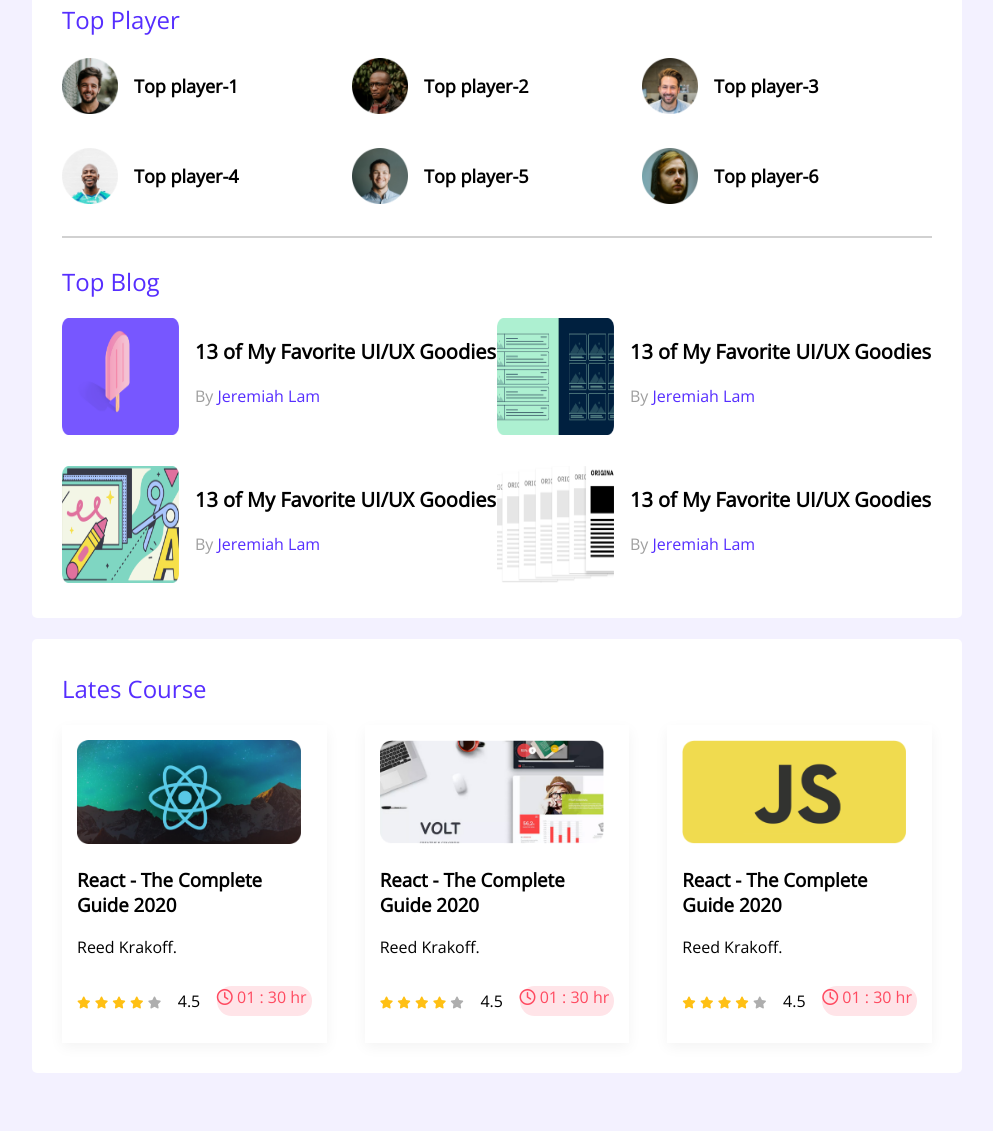
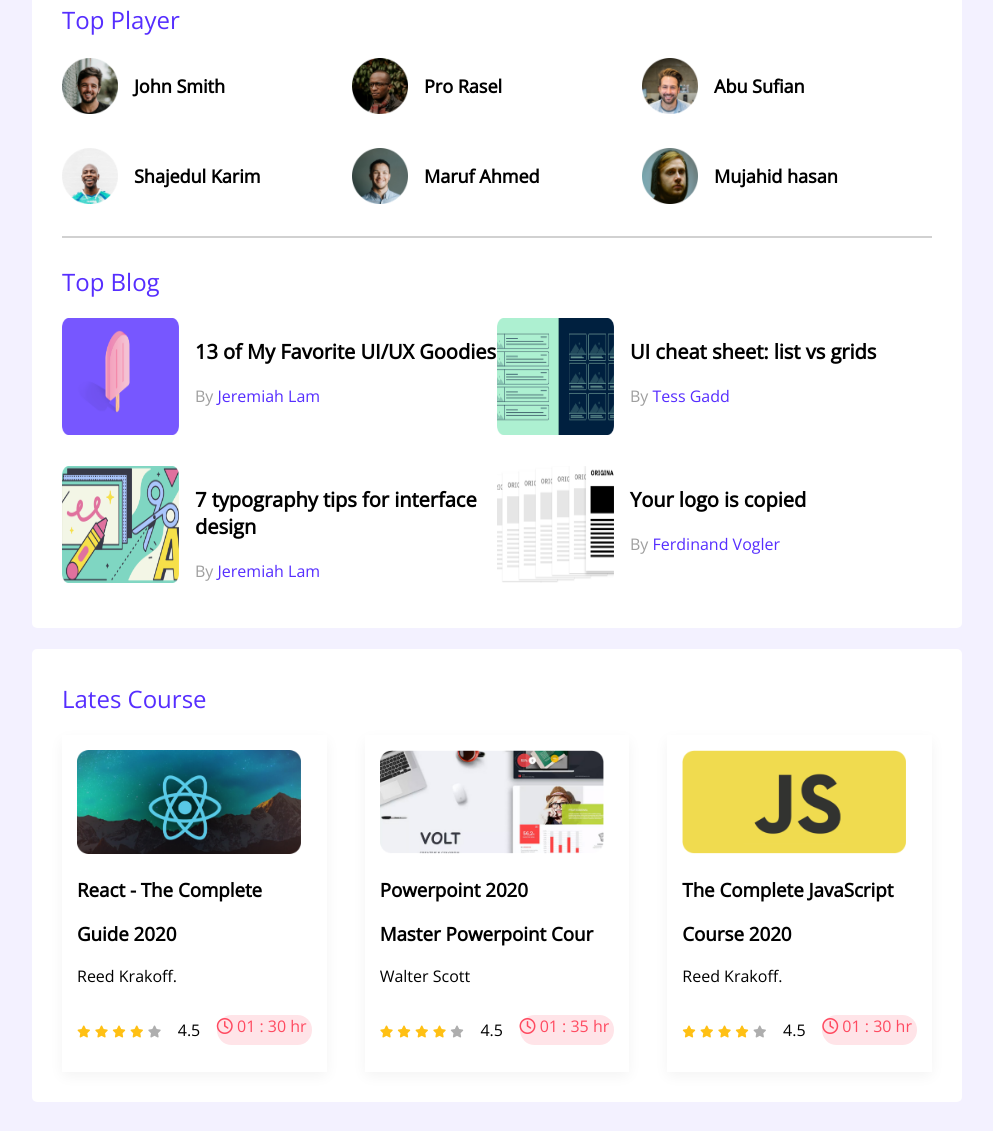
Before and after one commit to safayatalif/leader-board-css3, a plain HTML site: page index.html in a window 1280 px wide. Shown: the part 38-1169 px from the top of the page, without its empty margins (143-1136 px from the left). Before the commit the page ends 1140 px from the top, so only its background shows below. Drawn offline with nearby package versions, Linux system fonts and the light colour scheme.

Commit message:
some text coustomist

```diff
--- a/index.html
+++ b/index.html
@@ -26,27 +26,27 @@
                 <div class="players">
                     <div class="player">
                         <img src="images/players/player-1.png" alt="">
-                        <h3 class="player-name">Top player-1</h3>
+                        <h3 class="player-name">John Smith</h3>
                     </div>
                     <div class="player">
                         <img src="images/players/player-2.png" alt="">
-                        <h3 class="player-name">Top player-2</h3>
+                        <h3 class="player-name">Pro Rasel</h3>
                     </div>
                     <div class="player">
                         <img src="images/players/player-3.png" alt="">
-                        <h3 class="player-name">Top player-3</h3>
+                        <h3 class="player-name">Abu Sufian</h3>
                     </div>
                     <div class="player">
                         <img src="images/players/player-4.png" alt="">
-                        <h3 class="player-name">Top player-4</h3>
+                        <h3 class="player-name">Shajedul Karim</h3>
                     </div>
                     <div class="player">
                         <img src="images/players/player-5.png" alt="">
-                        <h3 class="player-name">Top player-5</h3>
+                        <h3 class="player-name">Maruf Ahmed</h3>
                     </div>
                     <div class="player">
                         <img src="images/players/player-6.png" alt="">
-                        <h3 class="player-name">Top player-6</h3>
+                        <h3 class="player-name">Mujahid hasan</h3>
                     </div>
                 </div>
             </div>
@@ -68,8 +68,9 @@
                             <img src="images/blogs/blog-2.png" alt="">
                         </div>
                         <div class="blog-info">
-                            <h3 class="blog-title">13 of My Favorite UI/UX Goodies</h3>
-                            <p class="blog-author">By <a href="">Jeremiah Lam</a></p>
+                            <h3 class="blog-title">UI cheat sheet:
+                                list vs grids</h3>
+                            <p class="blog-author">By <a href="">Tess Gadd</a></p>
                         </div>
                     </div>
                     <div class="blog">
@@ -77,7 +78,8 @@
                             <img src="images/blogs/blog-3.png" alt="">
                         </div>
                         <div class="blog-info">
-                            <h3 class="blog-title">13 of My Favorite UI/UX Goodies</h3>
+                            <h3 class="blog-title">7 typography tips
+                                for interface design</h3>
                             <p class="blog-author">By <a href="">Jeremiah Lam</a></p>
                         </div>
                     </div>
@@ -86,8 +88,9 @@
                             <img src="images/blogs/blog-4.png" alt="">
                         </div>
                         <div class="blog-info">
-                            <h3 class="blog-title">13 of My Favorite UI/UX Goodies</h3>
-                            <p class="blog-author">By <a href="">Jeremiah Lam</a></p>
+                            <h3 class="blog-title">Your logo is
+                                copied</h3>
+                            <p class="blog-author">By <a href="">Ferdinand Vogler</a></p>
                         </div>
                     </div>
                 </article>
@@ -102,7 +105,8 @@
                         <img src="images/courses/course-1.png" alt="">
                     </div>
                     <div class="course-detail">
-                        <h3 class="course-title">React - The Complete Guide 2020</h3>
+                        <h3 class="course-title">React - The Complete</h3>
+                        <h3 class="course-title"> Guide 2020</h3>
                         <p class="course-author">Reed Krakoff.</p>
                         <div class="course-info">
                             <div>
@@ -127,8 +131,9 @@
                         <img src="images/courses/course-2.png" alt="">
                     </div>
                     <div class="course-detail">
-                        <h3 class="course-title">React - The Complete Guide 2020</h3>
-                        <p class="course-author">Reed Krakoff.</p>
+                        <h3 class="course-title">Powerpoint 2020</h3>
+                        <h3 class="course-title">Master Powerpoint Cour</h3>
+                        <p class="course-author">Walter Scott</p>
                         <div class="course-info">
                             <div>
                                 <i class="fa-solid fa-star filled"></i>
@@ -142,7 +147,7 @@
                             </div>
                             <div class="course-duration">
                                 <i class="fa-regular fa-clock"></i>
-                                01 : 30 hr
+                                01 : 35 hr
                             </div>
                         </div>
                     </div>
@@ -152,7 +157,8 @@
                         <img src="images/courses/course-3.png" alt="">
                     </div>
                     <div class="course-detail">
-                        <h3 class="course-title">React - The Complete Guide 2020</h3>
+                        <h3 class="course-title">The Complete JavaScript </h3>
+                        <h3 class="course-title">Course 2020</h3>
                         <p class="course-author">Reed Krakoff.</p>
                         <div class="course-info">
                             <div>
```
